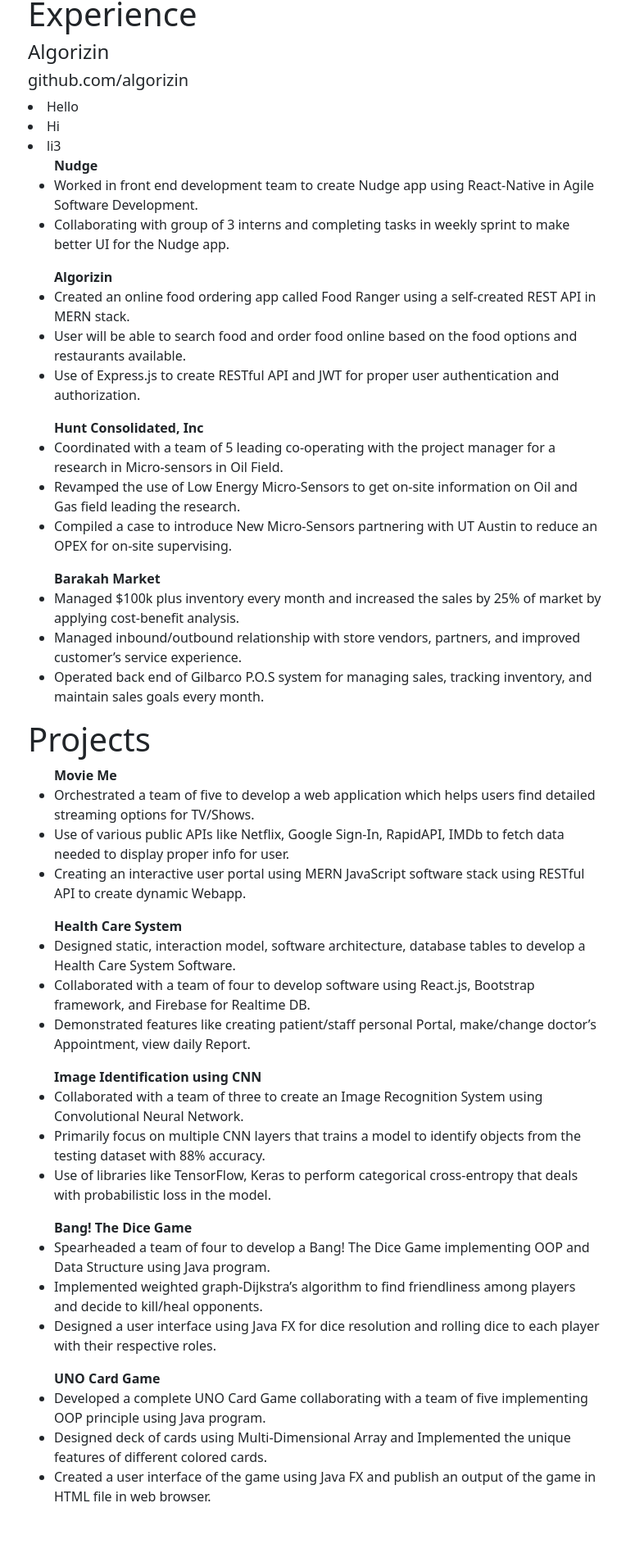
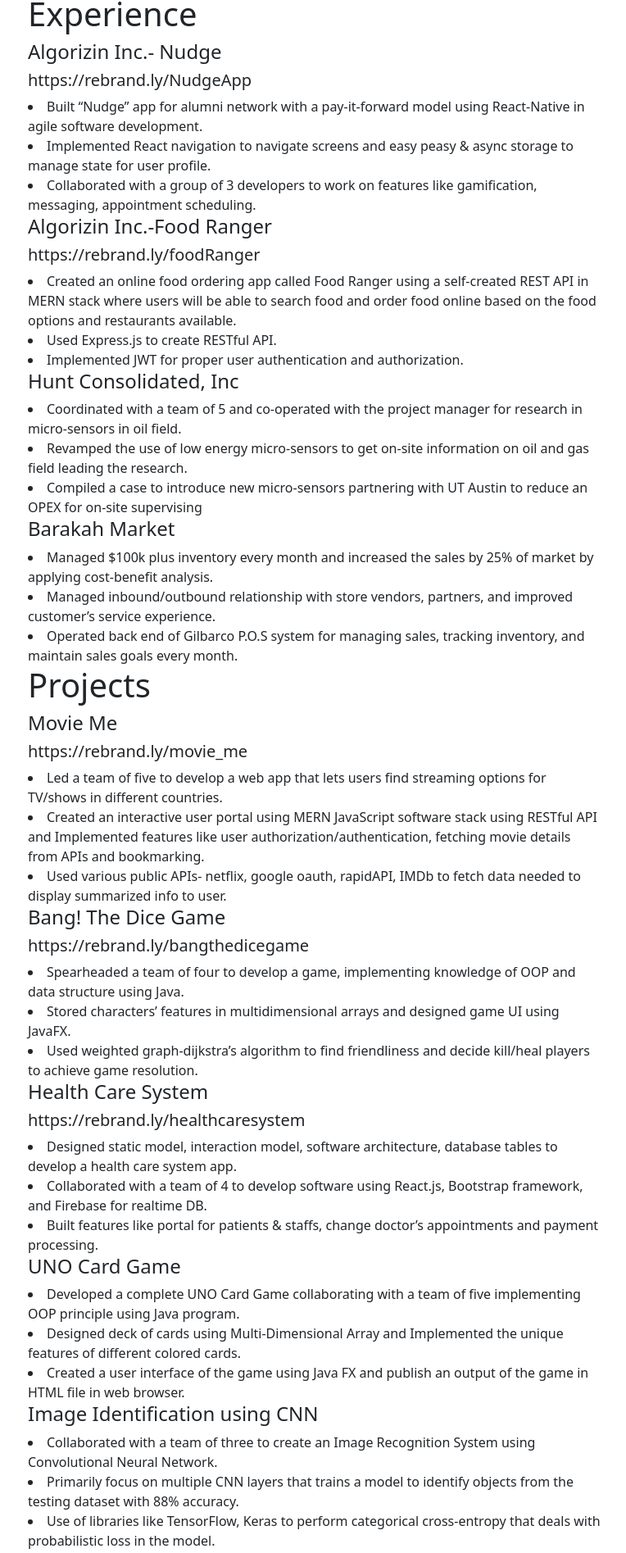
Before and after one commit to anamolacharya/Gyanmol-App, a React (Create React App) app: page /projects/netflix-clone in a window 1280 px wide. Shown: the part 95-1990 px from the top of the page at 82% size, without its empty margins (256-1020 px from the left). Built offline with nearby package versions, Linux system fonts and the light colour scheme.

Commit message:
updated project details creating components

```diff
--- a/src/NavBar.js
+++ b/src/NavBar.js
@@ -7,7 +7,7 @@
         <Link to="/"> Home </Link>
         <Link to="/testprep"> Test Prep </Link>
         <Link to="/about"> About Me </Link>
-        <Link to="/projects"> Project </Link>
+        <Link to="/projects"> Projects </Link>
         <Link to="/articles"> Articles </Link>
       </li>
     </ul>
--- a/src/pages/ProjectListPage.js
+++ b/src/pages/ProjectListPage.js
@@ -11,146 +11,85 @@
   <>
     <h1>Experience</h1>
     <Experience
-      title="Algorizin"
-      link="github.com/algorizin"
-      li1="Hello"
-      li2="Hi"
-      li3="li3"
+      title="Algorizin Inc.- Nudge"
+      link="https://rebrand.ly/NudgeApp"
+      li1="Built “Nudge” app for alumni network with a pay-it-forward model using React-Native in agile software development."
+      li2="Implemented React navigation to navigate screens and easy peasy & async storage to manage state for user profile."
+      li3="Collaborated with a group of 3 developers to work on features like gamification, messaging, appointment scheduling."
+    />
+    <Experience
+      title="Algorizin Inc.-Food Ranger"
+      link="https://rebrand.ly/foodRanger"
+      li1="Created an online food ordering app called Food Ranger using a self-created REST API in MERN stack where users
+      will be able to search food and order food online based on the food options and restaurants available."
+      li2="Used Express.js to create RESTful API."
+      li3="Implemented JWT for proper user authentication and authorization."
     />
 
-    <ul>
-      <b>Nudge</b>
-      <li>
-        Worked in front end development team to create Nudge app using
-        React-Native in Agile Software Development.
-      </li>
-      <li>
-        Collaborating with group of 3 interns and completing tasks in weekly
-        sprint to make better UI for the Nudge app.
-      </li>
-    </ul>
-    <ul>
-      <b>Algorizin</b>
-      <li>
-        Created an online food ordering app called Food Ranger using a
-        self-created REST API in MERN stack.
-      </li>
-      <li>
-        User will be able to search food and order food online based on the food
-        options and restaurants available.
-      </li>
-      <li>
-        Use of Express.js to create RESTful API and JWT for proper user
-        authentication and authorization.
-      </li>
-    </ul>
-    <ul>
-      <b>Hunt Consolidated, Inc</b>
-      <li>
-        Coordinated with a team of 5 leading co-operating with the project
-        manager for a research in Micro-sensors in Oil Field.
-      </li>
-      <li>
-        Revamped the use of Low Energy Micro-Sensors to get on-site information
-        on Oil and Gas field leading the research.
-      </li>
-      <li>
-        Compiled a case to introduce New Micro-Sensors partnering with UT Austin
-        to reduce an OPEX for on-site supervising.
-      </li>
-    </ul>
-    <ul>
-      <b>Barakah Market</b>
-      <li>
-        Managed $100k plus inventory every month and increased the sales by 25%
-        of market by applying cost-benefit analysis.
-      </li>
-      <li>
-        Managed inbound/outbound relationship with store vendors, partners, and
-        improved customer’s service experience.
-      </li>
-      <li>
-        Operated back end of Gilbarco P.O.S system for managing sales, tracking
-        inventory, and maintain sales goals every month.
-      </li>
-    </ul>
+    <Experience
+      title="Hunt Consolidated, Inc"
+      li1="Coordinated with a team of 5 and co-operated with the project manager for research in micro-sensors in oil field."
+      li2="Revamped the use of low energy micro-sensors to get on-site information on oil and gas field leading the research."
+      li3="Compiled a case to introduce new micro-sensors partnering with UT Austin to reduce an OPEX for on-site supervising"
+    />
+
+    <Experience
+      title="Barakah Market"
+      li1="Managed $100k plus inventory every month and increased the sales by 25%
+        of market by applying cost-benefit analysis."
+      li2="Managed inbound/outbound relationship with store vendors, partners, and
+        improved customer’s service experience."
+      li3=" Operated back end of Gilbarco P.O.S system for managing sales, tracking
+        inventory, and maintain sales goals every month."
+    />
 
     <h1>Projects</h1>
-    <ul>
-      <b>Movie Me</b>
-      <li>
-        Orchestrated a team of five to develop a web application which helps
-        users find detailed streaming options for TV/Shows.
-      </li>
-      <li>
-        Use of various public APIs like Netflix, Google Sign-In, RapidAPI, IMDb
-        to fetch data needed to display proper info for user.
-      </li>
-      <li>
-        Creating an interactive user portal using MERN JavaScript software stack
-        using RESTful API to create dynamic Webapp.
-      </li>
-    </ul>
-    <ul>
-      <b>Health Care System</b>
-      <li>
-        Designed static, interaction model, software architecture, database
-        tables to develop a Health Care System Software.
-      </li>
-      <li>
-        Collaborated with a team of four to develop software using React.js,
-        Bootstrap framework, and Firebase for Realtime DB.
-      </li>
-      <li>
-        Demonstrated features like creating patient/staff personal Portal,
-        make/change doctor’s Appointment, view daily Report.
-      </li>
-    </ul>
-    <ul>
-      <b>Image Identification using CNN</b>
-      <li>
-        Collaborated with a team of three to create an Image Recognition System
-        using Convolutional Neural Network.
-      </li>
-      <li>
-        Primarily focus on multiple CNN layers that trains a model to identify
-        objects from the testing dataset with 88% accuracy.
-      </li>
-      <li>
-        Use of libraries like TensorFlow, Keras to perform categorical
-        cross-entropy that deals with probabilistic loss in the model.
-      </li>
-    </ul>
-    <ul>
-      <b>Bang! The Dice Game</b>
-      <li>
-        Spearheaded a team of four to develop a Bang! The Dice Game implementing
-        OOP and Data Structure using Java program.
-      </li>
-      <li>
-        Implemented weighted graph-Dijkstra’s algorithm to find friendliness
-        among players and decide to kill/heal opponents.
-      </li>
-      <li>
-        Designed a user interface using Java FX for dice resolution and rolling
-        dice to each player with their respective roles.
-      </li>
-    </ul>
-    <ul>
-      <b>UNO Card Game</b>
-      <li>
-        Developed a complete UNO Card Game collaborating with a team of five
-        implementing OOP principle using Java program.
-      </li>
-      <li>
-        Designed deck of cards using Multi-Dimensional Array and Implemented the
-        unique features of different colored cards.
-      </li>
-      <li>
-        Created a user interface of the game using Java FX and publish an output
-        of the game in HTML file in web browser.
-      </li>
-    </ul>
+    <Experience
+      title="Movie Me"
+      link="https://rebrand.ly/movie_me"
+      li1="Led a team of five to develop a web app that lets users find streaming options for TV/shows in different countries."
+      li2="Created an interactive user portal using MERN JavaScript software stack using RESTful API and Implemented features like user authorization/authentication, fetching movie details from APIs and bookmarking."
+      li3="Used various public APIs- netflix, google oauth, rapidAPI, IMDb to fetch data needed to display summarized info to user."
+    />
+    <Experience
+      title="Bang! The Dice Game"
+      link="https://rebrand.ly/bangthedicegame"
+      li1="Spearheaded a team of four to develop a game, implementing knowledge of OOP and data structure using Java."
+      li2="Stored characters’ features in multidimensional arrays and designed game UI using JavaFX."
+      li3="Used weighted graph-dijkstra’s algorithm to find friendliness and decide kill/heal players to achieve game resolution."
+    />
+    <Experience
+      title="Health Care System"
+      link="https://rebrand.ly/healthcaresystem"
+      li1="Designed static model, interaction model, software architecture, database tables to develop a health care system app."
+      li2="Collaborated with a team of 4 to develop software using React.js, Bootstrap framework, and Firebase for realtime DB."
+      li3="Built features like portal for patients & staffs, change doctor’s appointments and payment processing."
+    />
+    <Experience
+      title="UNO Card Game"
+      li1="Developed a complete UNO Card Game collaborating with a team of five
+        implementing OOP principle using Java program."
+      li2="Designed deck of cards using Multi-Dimensional Array and Implemented the
+        unique features of different colored cards."
+      li3="Created a user interface of the game using Java FX and publish an output
+        of the game in HTML file in web browser."
+    />
+    <Experience
+      title="Image Identification using CNN"
+      li1=" Collaborated with a team of three to create an Image Recognition System
+        using Convolutional Neural Network."
+      li2="Primarily focus on multiple CNN layers that trains a model to identify
+        objects from the testing dataset with 88% accuracy."
+      li3="Use of libraries like TensorFlow, Keras to perform categorical
+        cross-entropy that deals with probabilistic loss in the model."
+    />
+    <Experience
+      title="Hospital Management System"
+      li1="Designed a database with all Entity types, proper ER diagram, relationship types for Hospital Management System."
+      li2="Converted ER Diagram into Relational Database Schema and implemented in Relational DBMS-MySQL."
+      li3="Created manual DDL codes, SQL queries, & DB tables for related departments, employees, and patients in the system."
+    />
+    {/* <Experience title="" link="" li1="" li2="" li3="" /> */}
   </>
 );
 
```
